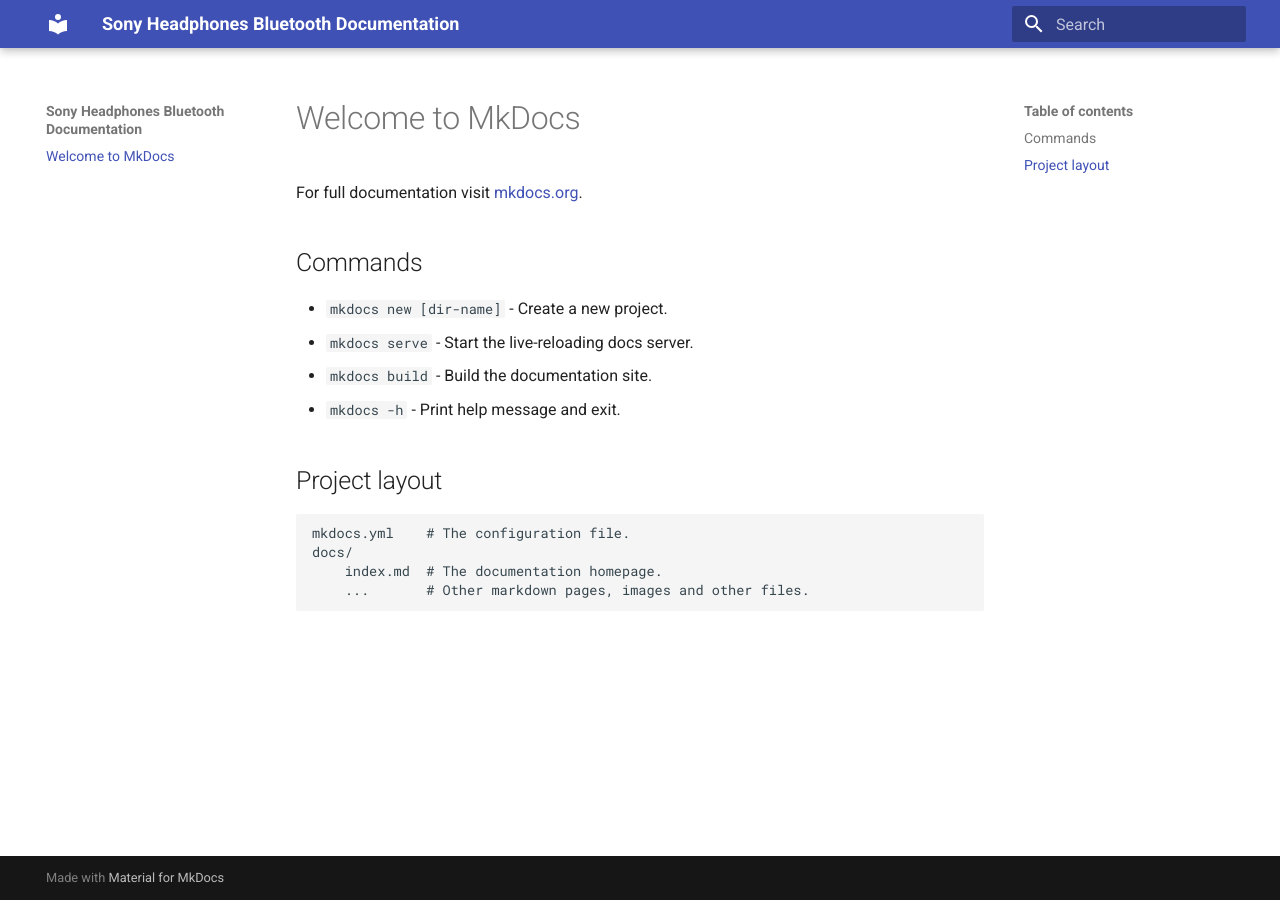
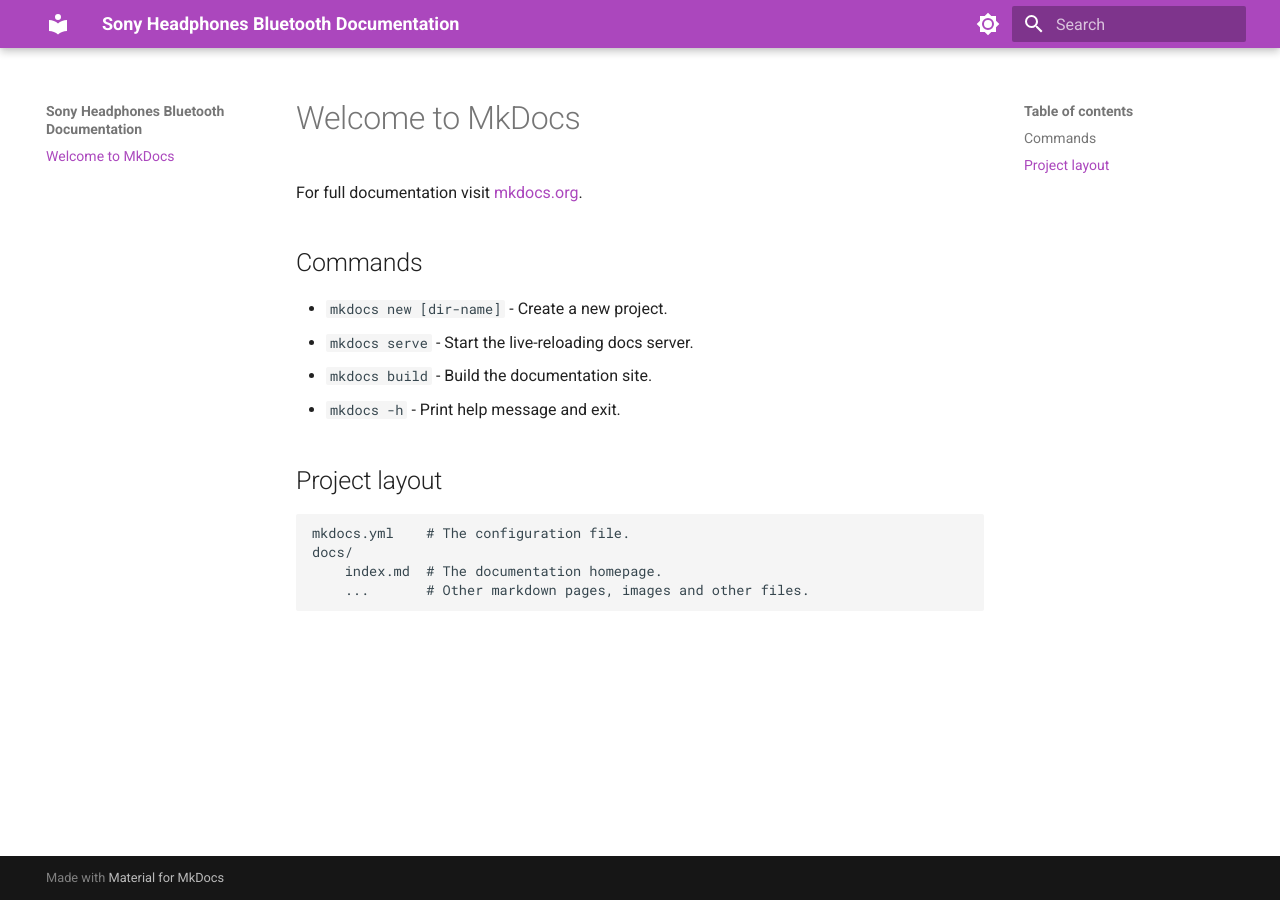
Before and after one commit to ohm-app/sony-headphones-bluetooth-documentation, an MkDocs documentation site: the page built from docs/index.md, in a window 1280 px wide. Built offline with MkDocs 1.6.1 and Material for MkDocs 9.7.7, drawn with Linux system fonts in a browser that asks for light colours.

Commit message:
Add color scheme toggle and new markdown extensions to mkdocs.yml.

```diff
--- a/mkdocs.yml
+++ b/mkdocs.yml
@@ -1,3 +1,30 @@
 theme:
   name: material
+  features:
+  - navigation.instant
+  palette:
+    # Palette toggle for light mode
+    - media: "(prefers-color-scheme: light)"
+      scheme: default
+      toggle:
+        icon: material/brightness-7
+        name: Switch to dark mode
+      primary: purple
+      accent: deep purple
+
+    # Palette toggle for dark mode
+    - media: "(prefers-color-scheme: dark)"
+      scheme: slate
+      toggle:
+        icon: material/brightness-4
+        name: Switch to light mode
+      primary: purple
+      accent: indigo
+markdown_extensions:
+  - admonition
+  - def_list
+  - pymdownx.details
+  - pymdownx.superfences
+  - attr_list
+  - md_in_html
 site_name: Sony Headphones Bluetooth Documentation
```
